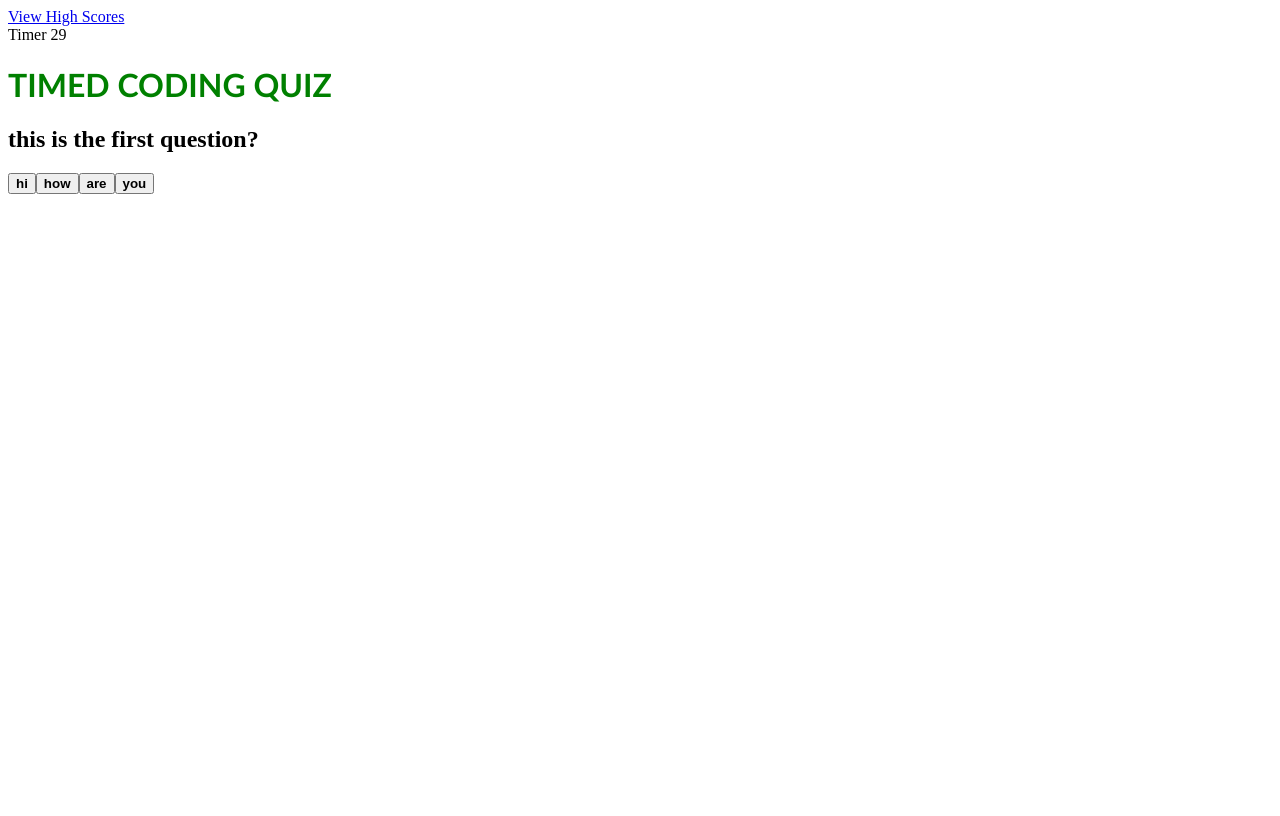
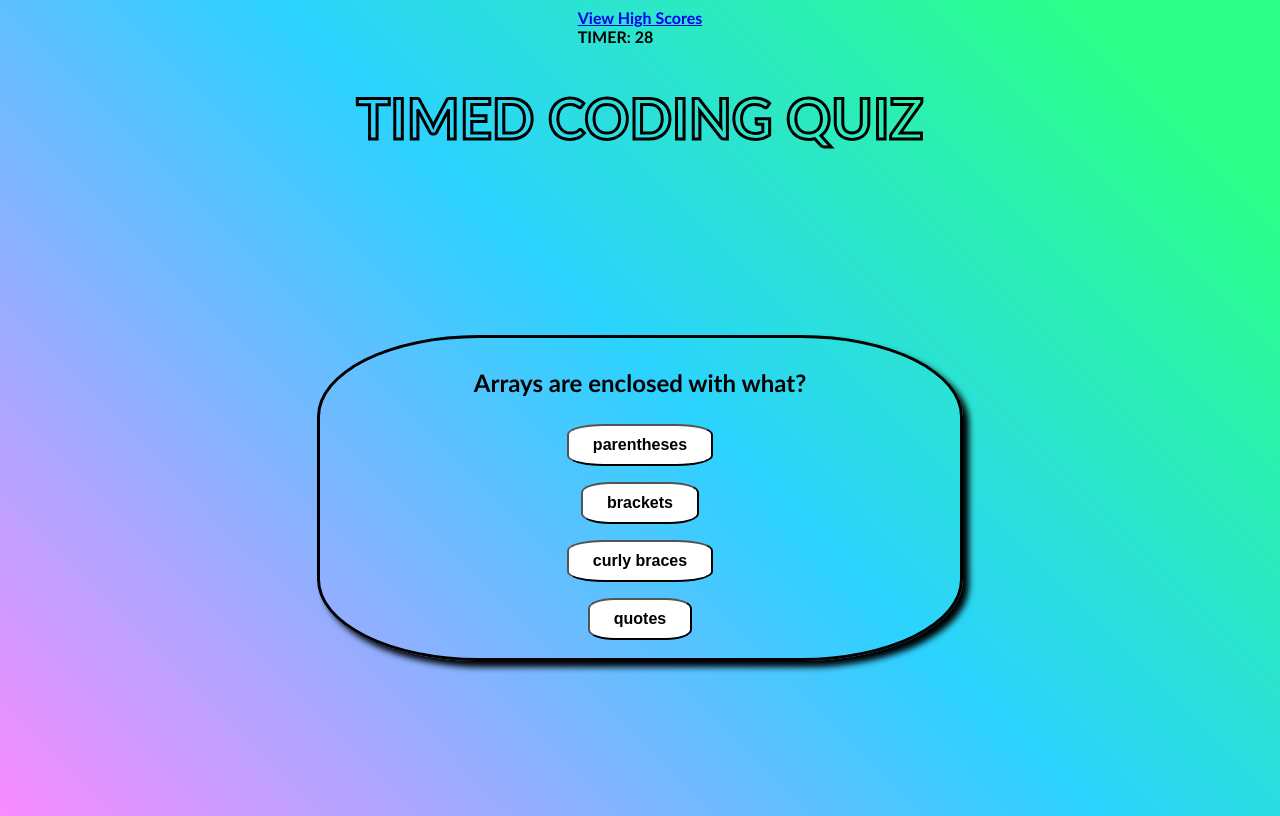
Before and after one commit to WilliamGeorgeThomas/coding-quiz, a plain HTML site: page index.html in a window 1280 px wide. Both pictures are taken after a click on the button "START QUIZ". Drawn offline with Linux system fonts and the light colour scheme.

Commit message:
added enter name box and game over function

```diff
--- a/assets/css/main.css
+++ b/assets/css/main.css
@@ -1,18 +1,93 @@
+
+body {
+    display: flex;
+    flex-direction: column;
+    min-height: 100vh;
+    background-color: #FA8BFF;
+    background-image: linear-gradient(45deg, #FA8BFF 0%, #2BD2FF 52%, #2BFF88 90%);
+    font-family: Futura, Trebuchet MS, Arial, sans-serif;
+    font-weight: bold;
+    justify-content: flex-start;
+    align-items: center;
+    box-sizing: border-box;
+    flex-wrap: wrap;
+
+}
+
+
+.card {
+    width: 40rem;
+    height: 20rem;
+    border: 3px solid black;
+    border-radius: 25%;
+    box-shadow: 6px 6px 6px black;
+    margin: auto;
+        display: flex;
+            flex-direction: column;
+            justify-content: center;
+            align-items: center;
+}
 
 .quizTitle {
     font-family: Futura, Trebuchet MS, Arial, sans-serif;
     font-weight: bold;
-    color: green;
+    color: transparent;
+    font-size: 3.5rem;
+    -webkit-text-stroke: 3px black;
+}
+
+#starter {
+    display: flex;
+    flex-direction: column;
+    align-items: center;
+}
+
+/* #startQuiz {
+    font-weight: bold;
+    color: black;
+    border: 3px solid black;
+    background-color: transparent;
+
+} */
+
+
+button {
+    border-radius: 25%;
+    color: black;
+    font-size: medium;
+    font-weight: bold;
+    background-color: white;
+    cursor: pointer;
+    /* width: 75px;
+    height: 25px; */
+    padding: 10px 24px;
+    text-align: center;
+    margin: 0.5rem;
 }
 
 
 
-#startQuiz {
-    font-weight: bold;
-    color: green;
+
+
+#questions {
+    display: flex;
+    flex-direction: column;
+    justify-content: center;
+    align-items: center;
+
 }
 
+#results {
+    display: flex;
+    flex-direction: column;
+    justify-content: center;
+    align-items: center;
+    color: yellow;
+}
 
-button {
-    font-weight: bold;
+#playAgain {
+    display: flex;
+    flex-direction: column;
+    justify-content: center;
+    align-items: center;
 }
--- a/assets/js/script.js
+++ b/assets/js/script.js
@@ -2,23 +2,30 @@
 let startQuizbtn = document.querySelector("#startQuiz");
 let qDiv = document.querySelector("#questions");
 let timerElement = document.querySelector("#countdown");
+let resultsDiv = document.querySelector("#results");
+let nameBox = document.querySelector("#enterName");
+let playAgainbtn = document.querySelector("#playAgain");
 let questions = [
-  { title: "this is the first question?", choices: ["hi", "how", "are", "you"], answer: "hi" },
-  { title: "this is the second question?", choices: ["w", "x", "y", "z"], answer: "z" },
-  { title: "this is the third question?", choices: ["a", "b", "c", "d"], answer: "b" },
-  { title: "this is the third question?", choices: ["a", "b", "c", "d"], answer: "b" },
-  { title: "this is the third question?", choices: ["a", "b", "c", "d"], answer: "b" },
+  { title: "Arrays are enclosed with what?", choices: ["parentheses", "brackets", "curly braces", "quotes"], answer: "brackets" },
+  { title: "Variables declared outside of a function are called?", choices: ["universal", "local", "external", "global"], answer: "global" },
+  { title: "What would you create to run a piece of code multiple times?", choices: ["loop", "repeat", "function", "class"], answer: "loop" },
+  { title: "How do you add text to a new element in JavaScript?", choices: ["aggregate", "append", "affix", "adjust"], answer: "append" },
+  { title: "What is the extension for JavaScript files?", choices: ["j5", "js", "j$", "jz"], answer: "js" },
 ];
 let questionsIndex = 0;
 let timer;
-let timerCount = 31;
+let timerCount;
 
 //functions
+
 function startQuiz() {
+  resultsDiv.innerHTML = "";
+  playAgainbtn.innerHTML = "";
+  playAgainbtn.disabled = true;
+  timerCount = 30;
   createButtons(questionsIndex);
   //bring up question
   document.getElementById("starter").style.display = "none";
-  //make clickable
   //start timer
   startTimer();
 }
@@ -29,11 +36,12 @@ function startTimer() {
     timerCount--;
     timerElement.textContent = timerCount;
 
-    // Tests if time has run out
     if (timerCount === 0) {
+      // Tests if time has run out
       // Clears interval
       clearInterval(timer);
       //function to end quiz
+      gameOver();
     }
   }, 1000);
 }
@@ -45,7 +53,6 @@ function createButtons(index) {
   title.textContent = questions[index].title;
   qDiv.appendChild(title);
 
-  //add 4 answer options
   let buttonOne = document.createElement("button");
   buttonOne.textContent = questions[index].choices[0];
   buttonOne.dataset.answer = questions[index].answer;
@@ -67,6 +74,24 @@ function createButtons(index) {
   qDiv.appendChild(buttonFour);
 }
 
+function gameOver() {
+  qDiv.innerHTML = "";
+  resultsDiv.textContent = "GAME OVER";
+  clearInterval(timer);
+  questionsIndex = 0;
+
+  let again = document.createElement("button");
+  again.textContent = "PLAY AGAIN?";
+  playAgainbtn.appendChild(again);
+
+  let enterBox = document.createElement("input");
+  enterBox.attributes
+  nameBox.appendChild(enterBox);
+
+  let element = document.getElementById("#questions");
+  element.remove();
+}
+
 //function calls
 
 startQuizbtn.addEventListener("click", startQuiz);
@@ -77,9 +102,14 @@ qDiv.addEventListener("click", function (event) {
   let answer = event.target.dataset.answer;
 
   if (choice === answer) {
-    alert("correct");
+    resultsDiv.textContent = "✅ correct! ✅";
   } else {
-    alert("sorry, wrong answer");
+    resultsDiv.textContent = "❌ wrong! ❌";
+    if (timerCount <= 5) {
+      gameOver();
+    } else {
+      timerCount = timerCount - 5;
+    }
   }
 
   if (questionsIndex < questions.length - 1) {
@@ -87,6 +117,8 @@ qDiv.addEventListener("click", function (event) {
     createButtons(questionsIndex);
   } else {
     qDiv.innerHTML = "";
-    alert("game over");
+    gameOver();
   }
 });
+
+playAgainbtn.addEventListener("click", startQuiz);
--- a/index.html
+++ b/index.html
@@ -12,17 +12,23 @@
 <body>
     <header>
         <a href="highscores">View High Scores</a>
-        <div class="timer">Timer <span id="countdown"></span></div>
+        <div class="timer">TIMER: <span id="countdown"></span></div>
     </header>
     <!-- title -->
     <h1 class="quizTitle">TIMED CODING QUIZ</h1>
     <!-- paragraph explaining quiz -->
-    <div id='starter'>
-        <p>Click the button below to begin the quick challenge!</p>
-        <button id="startQuiz">START QUIZ</button>
+
+    <!-- attach questions here -->
+    <div class="card" id="cardClass">
+        <div id='starter'>
+            <p>Click the button below to begin the quick challenge!</p>
+            <button id="startQuiz">START QUIZ</button>
+        </div>
+        <div id="questions"></div>
+        <div id="results"></div>
+        <div id="enterName"></div>
+        <div id="playAgain"></div>
     </div>
-    <!-- attach questions here -->
-    <div id="questions"></div>
     <script src="./assets/js/script.js"></script>
 
 </body>
```
